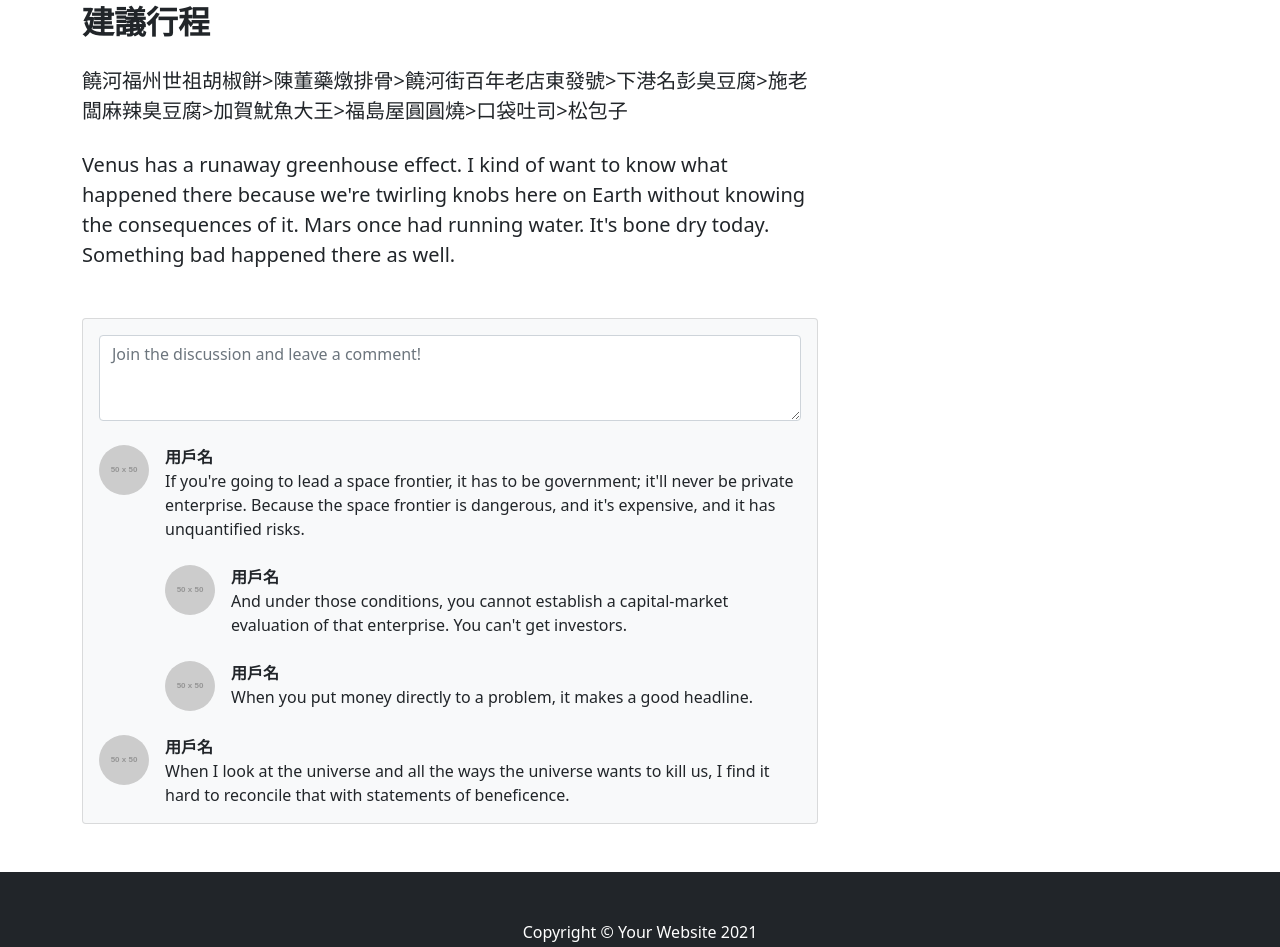
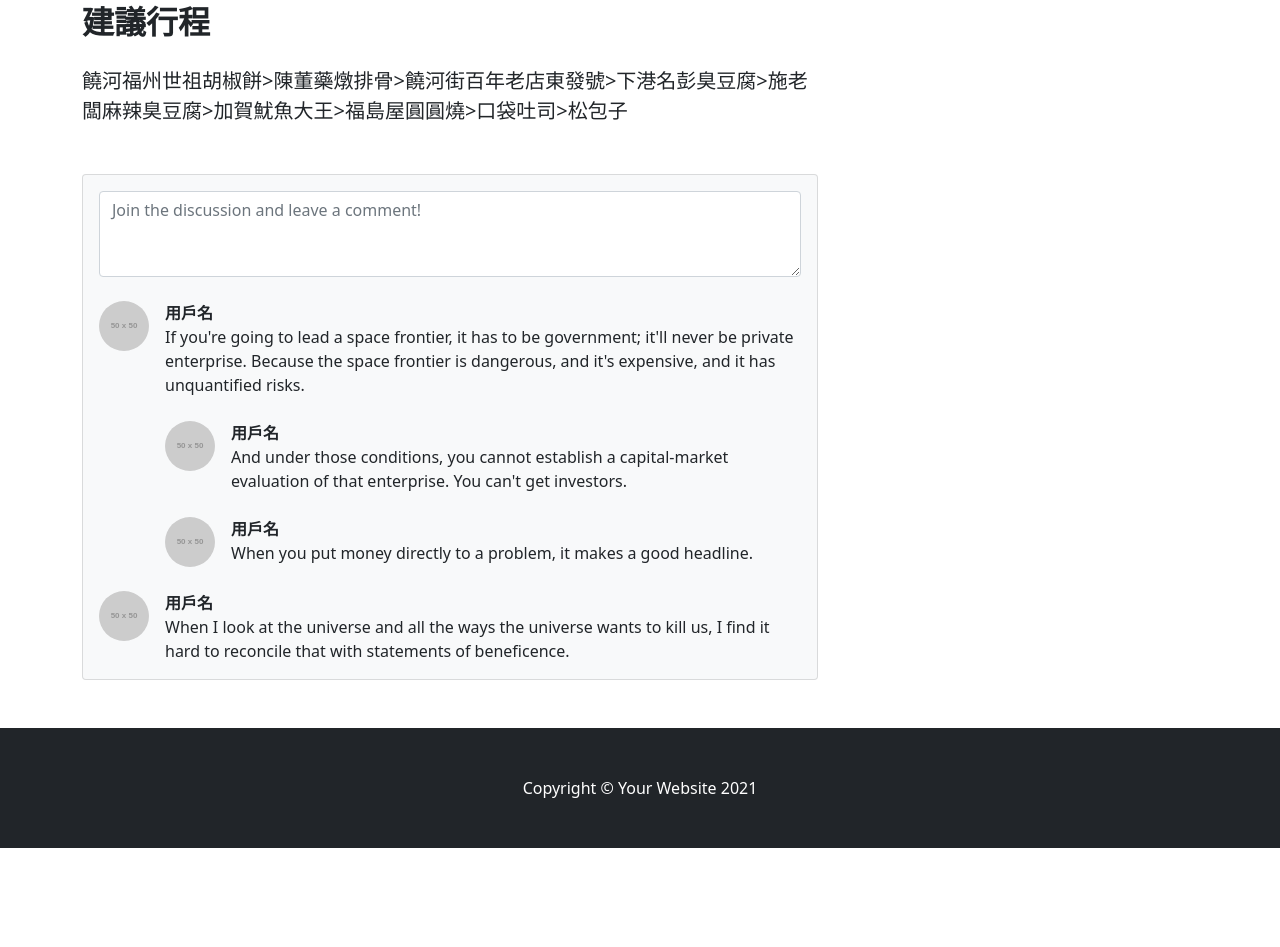
Before and after one commit to kuopoting/k31, a plain HTML site: page index.html in a window 1280 px wide. Shown: the part 1440-2387 px from the top of the page. After the commit the page ends 2288 px from the top, so only its background shows below. Drawn offline with nearby package versions, Linux system fonts and the light colour scheme; placeholder pictures from the web are drawn by us.

Commit message:
Update index.html

```diff
--- a/index.html
+++ b/index.html
@@ -59,7 +59,7 @@
                             <p class="fs-5 mb-4"></p>
                             <h2 class="fw-bolder mb-4 mt-5">建議行程</h2>
                             <p class="fs-5 mb-4">饒河福州世祖胡椒餅>陳董藥燉排骨>饒河街百年老店東發號>下港名彭臭豆腐>施老闆麻辣臭豆腐>加賀魷魚大王>福島屋圓圓燒>口袋吐司>松包子</p>
-                            <p class="fs-5 mb-4">Venus has a runaway greenhouse effect. I kind of want to know what happened there because we're twirling knobs here on Earth without knowing the consequences of it. Mars once had running water. It's bone dry today. Something bad happened there as well.</p>
+                            <p class="fs-5 mb-4"></p>
                         </section>
                     </article>
                     <!-- Comments section-->
```
